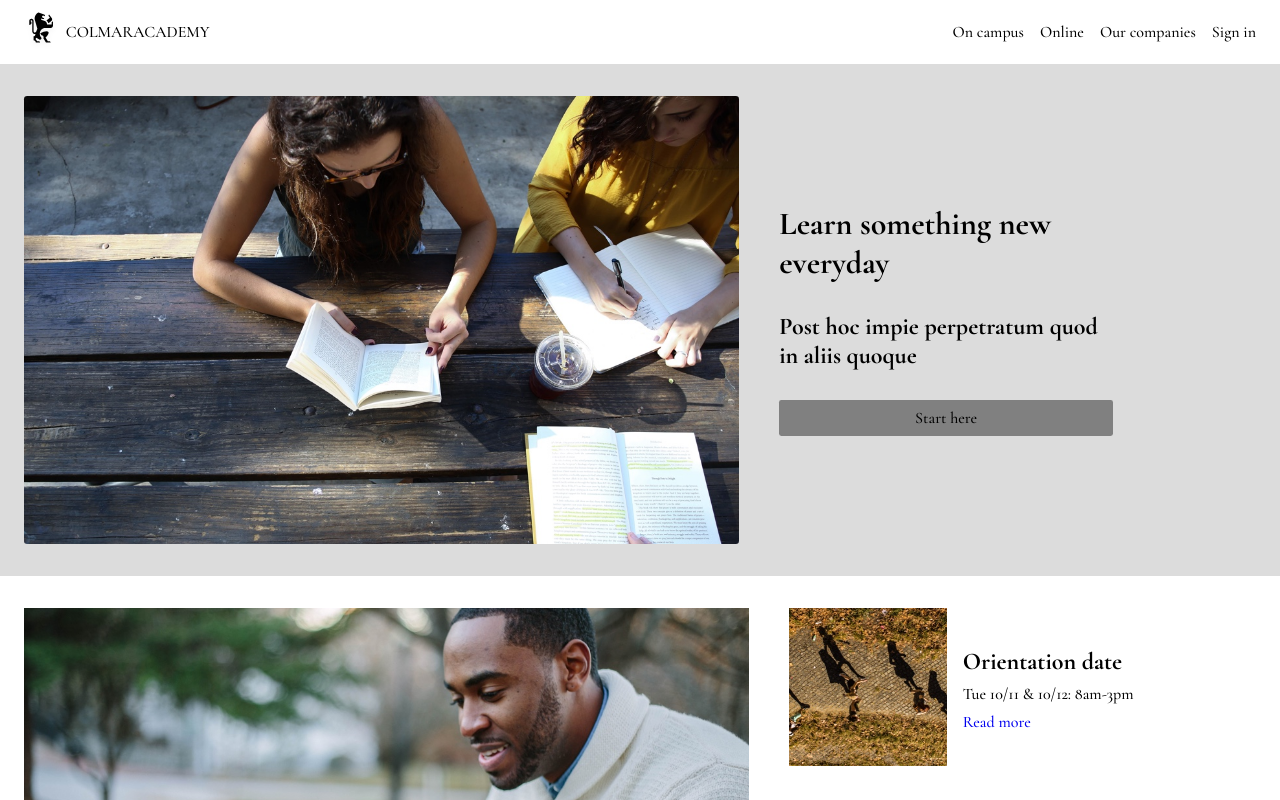
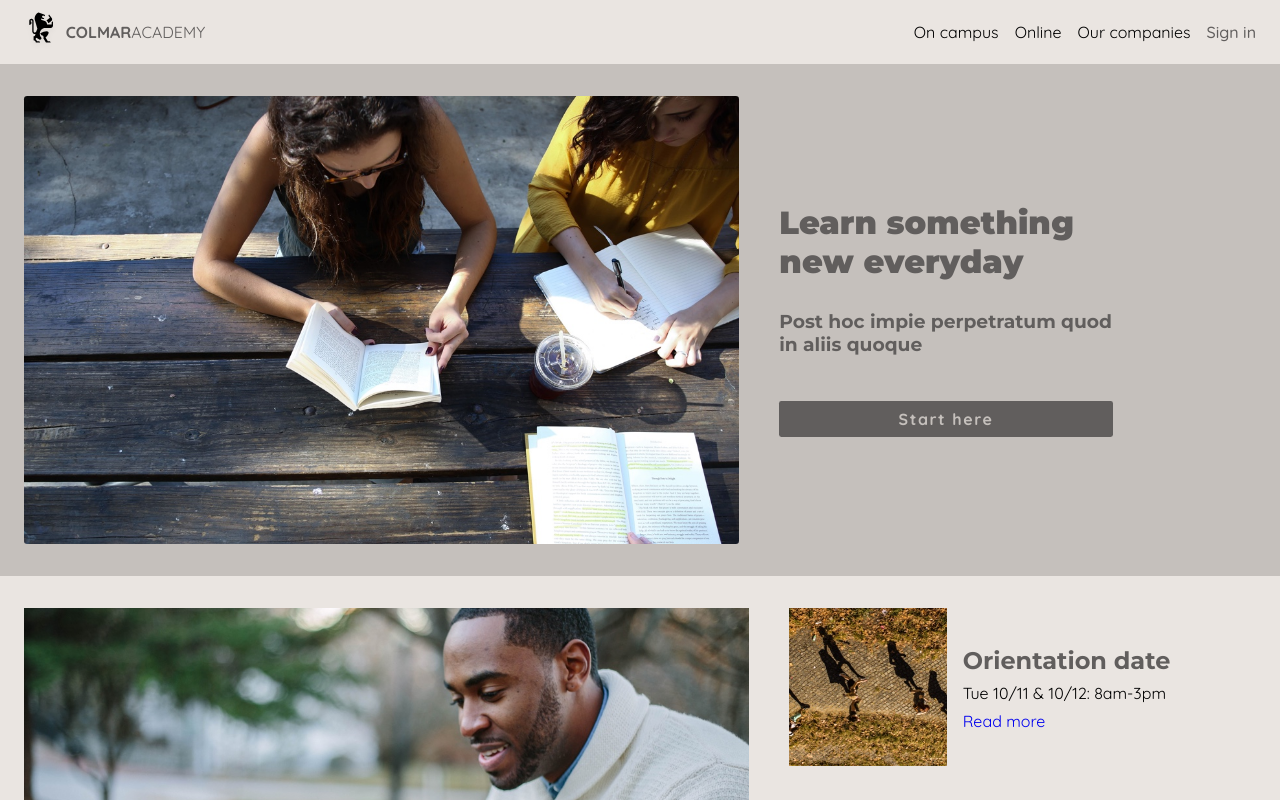
Before and after one commit to DanyBoucher/08_01_Capstone-Colmar_Academy, a plain HTML site: page index.html in a window 1280 px wide. Shown: the top 800 px of the page. Drawn offline with nearby package versions, Linux system fonts and the light colour scheme; a web font is replaced by a local one.

Commit message:
Typography and color decisions, add social media icons

```diff
--- a/index.html
+++ b/index.html
@@ -5,22 +5,27 @@
   <!-- <link rel="stylesheet" type="text/css" href="resources/css/reset.css"> -->
   <link rel="stylesheet" type="text/css" href="resources/css/style.css">
   <link href="https://fonts.googleapis.com/css?family=Cormorant+Garamond:500,700,700i" rel="stylesheet">
-  <link href="https://fonts.googleapis.com/css?family=Proza+Libre:400,500,700" rel="stylesheet">
+  <!-- <link href="https://fonts.googleapis.com/css?family=Proza+Libre:400,500,700" rel="stylesheet"> -->
+  <link href="https://fonts.googleapis.com/css?family=Quicksand:300,400,500,700" rel="stylesheet">
+  <!-- <link href="https://fonts.googleapis.com/css?family=Playfair+Display+SC:400,400i,700,700i,900" rel="stylesheet"> -->
+  <link href="https://fonts.googleapis.com/css?family=Work+Sans:100,200,300,400,500,600,700,800,900" rel="stylesheet">
+  <link href="https://fonts.googleapis.com/css?family=Montserrat:100,100i,200,200i,300,300i,400,400i,500,500i,600,600i,700,700i,800,800i,900,900i" rel="stylesheet">
+  <link rel="stylesheet" type="text/css" href="https://maxcdn.bootstrapcdn.com/font-awesome/4.7.0/css/font-awesome.css">
 </head>
 
 
 <body>
-
+  <!-- _____________________________________________________________________________ -->
   <!-- HEADER -->
   <div class="top-head-fixed">
-    <div class="container">
+    <div class="container pale-background">
       <header>
         <div class="company">
           <div class="logo">
             <img src="./resources/images/ic-logo.svg" alt="logo">
           </div>
           <div class="company-name">
-            <span>COLMAR</span><span>ACADEMY</span>
+            <span id="company-bold">COLMAR</span><span id="company-pale">ACADEMY</span>
           </div>
         </div>
 
@@ -30,13 +35,14 @@
             <li>On campus</li>
             <li>Online</li>
             <li>Our companies</li>
-            <li>Sign in</li>
+            <li id="bold" >Sign in</li>
           </ul>
         </nav>
       </header>
     </div>
   </div>
 
+  <!-- _____________________________________________________________________________ -->
   <div class="content">
     <!-- BANNER -->
     <div class="large-container" id="banner" >
@@ -48,21 +54,22 @@
           <div class="banner-learn">
             <div class="banner-text">
               <h1>Learn something new everyday</h1>
-              <h2>Post hoc impie perpetratum quod in aliis quoque </h2>
-              <p>Start here</p>
+              <h3>Post hoc impie perpetratum quod in aliis quoque </h3>
+              <p id="start" >Start here</p>
             </div>
           </div>
         </div>
       </div>
     </div>
 
+    <!-- _____________________________________________________________________________ -->
     <!-- SERVICES -->
-    <div class="container services">
+    <div class="container services pale-background">
       <!-- LEFT SECTION - It doesn't hurt to keep practicing -->
       <div class="left">
         <img src="./resources/images/information-main.jpg" alt="a man is reading">
         <h1>It doesn't hurt to keep practicing</h1>
-        <p>Et est nomine veterum et gentium vicinarum atque pervigil ex provinciae Bostram nomine nostris et legibus vicinarum hanc quae incolarum hanc legibus cautos obtemperare et quoque conserta oppleta alio castrisque.</p>
+        <p class="paragraph">Et est nomine veterum et gentium vicinarum atque pervigil ex provinciae Bostram nomine nostris et legibus vicinarum hanc quae incolarum hanc legibus cautos obtemperare et quoque conserta oppleta alio castrisque.</p>
         <p class="emanuel">Emanuel, Sr Strategist at Hiring.com</p>
       </div>
       <!-- RIGHT SECTION -->
@@ -103,8 +110,8 @@
       </div>
     </div>
 
-
-    <!-- LEARNING -->
+    <!-- _____________________________________________________________________________ -->
+    <!-- START LEARNING -->
     <div class="large-container">
       <div class="container learning">
         <!-- TITLE -->
@@ -190,12 +197,12 @@
       </div>
     </div>
 
-
+    <!-- _____________________________________________________________________________ -->
     <!-- THESIS EXHIBIT -->
-    <div class="large-container exhibit">
+    <div class="large-container exhibit pale-background">
       <!-- TITLE -->
       <div class="learning-title">
-        <h1>Start learning</h1>
+        <h1>Thesis exhibit</h1>
       </div>
 
       <div class="container services">
@@ -205,7 +212,7 @@
             Video not supported
           </video>
           <h2>Reimagine urban</h1>
-          <p>Et est nomine veterum et gentium vicinarum atque pervigil ex provinciae Bostram nomine nostris et legibus vicinarum hanc quae incolarum hanc legibus cautos obtemperare et quoque conserta oppleta alio castrisque.</p>
+          <p class="paragraph">Et est nomine veterum et gentium vicinarum atque pervigil ex provinciae Bostram nomine nostris et legibus vicinarum hanc quae incolarum hanc legibus cautos obtemperare et quoque conserta oppleta alio castrisque.</p>
         </div>
         <!-- RIGHT SECTION -->
         <div class="right" id="right-exhibit" >
@@ -233,6 +240,7 @@
       </div>
     </div>
 
+    <!-- _____________________________________________________________________________ -->
     <!-- FOOTER -->
       <div class="container" id="footer" >
         <footer>
@@ -242,6 +250,13 @@
               <span>©2016 Colmar Academy All rights reserved</span>
             </div>
           </div>
+
+          <!-- FOOTER - MIDDLE SECTION -->
+          <ul>
+            <li><i class="fa fa-pinterest"></i></li>
+            <li><i class="fa fa-twitter"></i></li>
+            <li><i class="fa fa-facebook"></i></li>
+          </ul>
 
           <!-- FOOTER - RIGHT SECTION - NAVIGATOR -->
           <nav>
@@ -255,10 +270,7 @@
 
   <!-- END OF THE PRINCIPAL CONTENT -->
   </div>
-
-
-
-
+  <!-- _____________________________________________________________________________ -->
 
 </body>
 </html>
--- a/resources/css/style.css
+++ b/resources/css/style.css
@@ -10,8 +10,56 @@ html {
 
 body {
   min-width: 475px;
+
+  /* font initiale */
+  /* font-family: "Cormorant Garamond", serif; */
+  font-family: 'Quicksand', sans-serif;
+}
+
+h1,
+h2,
+h3 {
+  font-family: 'Montserrat', sans-serif;
+  /* color: #5d5d5d; */
+  color: #615e5d;
+}
+
+.paragraph {
+  letter-spacing: 0.05rem;
+  line-height: 1.5;
+  font-size: 1.1rem;
+}
+
+h1 {
+  font-size: 2rem;
+  font-weight: 900;
+}
+
+footer {
   font-family: "Cormorant Garamond", serif;
 }
+
+#company-bold {
+  font-weight: 700;
+  color: #615e5d;
+}
+
+#company-pale {
+  color: #615e5d;
+}
+
+#bold {
+  font-weight: 500;
+  color: #615e5d;
+}
+
+#start {
+  color: #c5c0bc;
+  font-weight: 600;
+  letter-spacing: 0.1rem;
+}
+
+
 
 /* div {
   border: 1px solid black;
@@ -49,6 +97,7 @@ footer {
 .logo img {
   height: 2.5rem;
   padding-right: .5rem;
+  color: red;
 }
 
 nav ul {
@@ -64,7 +113,7 @@ nav li {
 }
 
 .large-container {
-  background-color: #dcdcdc;
+  background-color: #c5c0bc;
   width: 100%;
   padding-top: 2rem;
   padding-bottom: 2rem;
@@ -106,15 +155,17 @@ nav li {
   justify-content: space-around;
 }
 
-.banner-text h1,
-.banner-text h2 {
+.banner-text h1 {
   padding-bottom: 1rem;
-  /* text-align: center; */
+}
+
+.banner-text h3 {
+  padding-bottom: 2rem;
 }
 
 .banner-text p {
   text-align: center;
-  background-color: gray;
+  background-color: #615e5d;
   padding: .5rem 0 .5rem 0;
   border-radius: .15rem;
 }
@@ -236,20 +287,25 @@ nav li {
 }
 
 .exhibit {
-  background-color: white;
   padding-bottom: 0;
+}
+
+.pale-background,
+.bloc {
+  background-color: #eae5e1;
 }
 
 #right-exhibit {
   justify-content: flex-start;
 }
 
-footer{
+footer {
   padding-bottom: 1rem;
 }
 
 #footer {
   border-top: 1px solid #e4e4e4;
+  background-color: #c5c0bc;
   opacity: 0.6;
 }
 
@@ -261,6 +317,17 @@ footer{
 #footer-flex,
 #footer nav ul {
   align-items: flex-start;
+}
+
+footer ul {
+  display: flex;
+  align-items: center;
+  list-style: none;
+}
+
+footer i {
+  padding: 0 0.5rem 0 0.5rem;
+  opacity: 0.5;
 }
 
 
```
